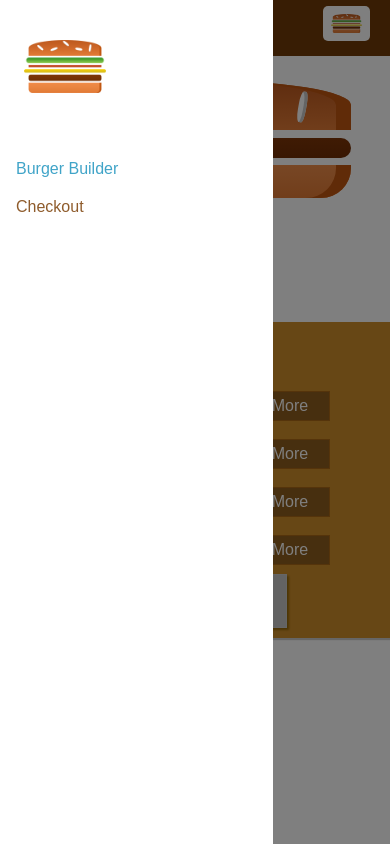
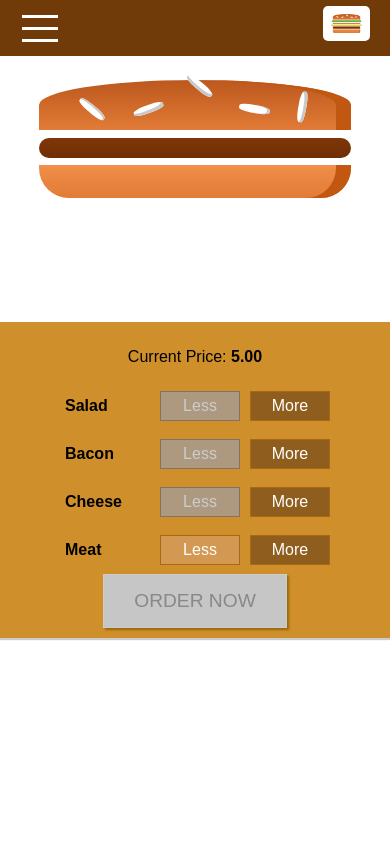
Before and after one commit to marcopestrin/react-app-example, a React app: page / in a window 390 px wide. Built offline with nearby package versions, Linux system fonts and the light colour scheme.

Commit message:
add burger button for mobile + change folders structure

```diff
--- a/src/components/Burger/OrderSumary/OrderSummary.js
+++ b/src/components/Burger/OrderSumary/OrderSummary.js
@@ -1,27 +1,29 @@
-import React    from 'react';
-import Aux      from '../../../hoc/Aux';
-import Button   from '../../UI/Button/Button';
+import React, {Component}    from 'react';
+import Aux                   from '../../../hoc/Aux/Aux';
+import Button                from '../../UI/Button/Button';
 
-const orderSummary = (props) => {
-    const ingredientSummary = Object.keys(props.ingredients)
+class OrderSummary extends Component {
+    render() {
+        const ingredientSummary = Object.keys(this.props.ingredients)
         .map(igKey => {
             return (
                 <li key={igKey}>
-                    <span style={{textTransform:'capitalize'}}>{igKey}</span>: {props.ingredients[igKey]}
+                    <span style={{textTransform:'capitalize'}}>{igKey}</span>: {this.props.ingredients[igKey]}
                 </li>
             );
         })
-    return (
+        return(
             <Aux>
                 <h3>Your Order</h3>
                 <p>A delicious burger with the following ingredients:</p>
                 <ul>{ingredientSummary}</ul>
-            <p>Total Price: <strong>{props.price.toFixed(2)}</strong></p>
+                <p>Total Price: <strong>{this.props.price.toFixed(2)}</strong></p>
                 <p>Continue to checkout?</p>
-            <Button btnType="Danger" clicked={props.purchseCancelled}>Cancel</Button>
-            <Button btnType="Success" clicked={props.purchseContinued}>Continue</Button>
+                <Button btnType="Danger" clicked={this.props.purchseCancelled}>Cancel</Button>
+                <Button btnType="Success" clicked={this.props.purchseContinued}>Continue</Button>
             </Aux>
         );
-};
+    }
+}
 
-export default orderSummary;
+export default OrderSummary;
--- a/src/components/Layout/Layout.js
+++ /dev/null
@@ -1,30 +0,0 @@
-import React, {Component}   from 'react';
-import Aux                  from '../../hoc/Aux';
-import classes              from './Layout.css';
-import SideDrawer           from '../Navigation/SideDrawer/SideDrawer';
-import Toolbar              from '../Navigation/Toolbar/Toolbar';
-
-class Layout extends Component {
-    state = {
-        showSideDrawer: true
-    }
-    SideDrawerclosedHandler = () => {
-        this.setState({showSideDrawer:false});
-
-    }
-    render() {
-        return(
-            <Aux>
-                <Toolbar />
-                <SideDrawer
-                    closed={this.SideDrawerclosedHandler}
-                    open={this.state.showSideDrawer} />
-                <main className={classes.Content}>
-                    {this.props.children}
-                </main>
-            </Aux>
-        )
-    }
-}
-
-export default Layout
--- /dev/null
+++ b/src/components/Navigation/SideDrawer/DrawerToggle/DrawerToggle.css
@@ -0,0 +1,23 @@
+.DrawerToggle {
+    width: 40px;
+    height: 100%;
+    display: flex;
+    flex-flow: column;
+    justify-content: space-around;
+    align-items: center;
+    padding: 10px 0;
+    box-sizing: border-box;
+    cursor: pointer;
+}
+
+.DrawerToggle div {
+    width: 90%;
+    height: 3px;
+    background-color: white;
+}
+
+@media (min-width: 500px) {
+    .DrawerToggle {
+        display: none;
+    }
+}
--- /dev/null
+++ b/src/components/Navigation/SideDrawer/DrawerToggle/DrawerToggle.js
@@ -0,0 +1,12 @@
+import React    from 'react';
+import classes  from './DrawerToggle.css';
+
+const drawerToggle = (props) => (
+    <div className={classes.DrawerToggle} onClick={props.clicked}>
+        <div></div>
+        <div></div>
+        <div></div>
+    </div>
+);
+
+export default drawerToggle;
--- a/src/components/Navigation/SideDrawer/SideDrawer.js
+++ b/src/components/Navigation/SideDrawer/SideDrawer.js
@@ -3,7 +3,7 @@ import classes          from './SideDrawer.css';
 import Logo             from '../../Logo/Logo';
 import NavigationItems  from '../NavigationItems/NavigationItems';
 import Backdrop         from '../../UI/Backdrop/Backdrop';
-import Aux              from '../../../hoc/Aux';
+import Aux              from '../../../hoc/Aux/Aux';
 
 const SideDrawer = (props) => {
     let attachedClasses = [classes.SideDrawer, classes.Close];
--- a/src/components/Navigation/Toolbar/Toolbar.js
+++ b/src/components/Navigation/Toolbar/Toolbar.js
@@ -2,10 +2,11 @@ import React            from 'react';
 import classes          from './Toolbar.css';
 import Logo             from '../../Logo/Logo';
 import NavigationItems  from '../NavigationItems/NavigationItems';
+import DrawerToggle     from '../SideDrawer/DrawerToggle/DrawerToggle';
 
 const toolbar = (props) => (
     <header className={classes.Toolbar}>
-        <div>menu</div>
+        <DrawerToggle clicked={props.DrawerToggleClicked} />
         <div className={classes.Logo}>
             <Logo />
         </div>
--- a/src/components/UI/Modal/Modal.js
+++ b/src/components/UI/Modal/Modal.js
@@ -1,20 +1,28 @@
-import React        from 'react';
-import classes      from './Modal.css';
-import Aux          from '../../../hoc/Aux';
-import Backdrop     from '../Backdrop/Backdrop';
-const modal = (props) => (
+import React, {Component}       from 'react';
+import classes                  from './Modal.css';
+import Aux                      from '../../../hoc/Aux/Aux';
+import Backdrop                 from '../Backdrop/Backdrop';
+
+class Modal extends Component {
+    shouldComponentUpdate(nextProps, nextState) {
+        return nextProps.show !== this.props.show;
+    }
+    render(){
+        return(
             <Aux>
-        <Backdrop show={props.show} clicked={props.modalClosed}/>
+                <Backdrop show={this.props.show} clicked={this.props.modalClosed}/>
                 <div
                     className={classes.Modal}
                     style={{
-            opacity:props.show ? '1' : '0',
-            transform:props.show ? 'translateY(0)' : 'translateY(-100vh)'
+                        opacity:this.props.show ? '1' : '0',
+                        transform:this.props.show ? 'translateY(0)' : 'translateY(-100vh)'
                     }}
                 >
-        {props.children}
+                    {this.props.children}
                 </div>
             </Aux>
         );
+    }
+}
 
-export default modal;
+export default Modal;
--- a/src/containers/BurgerBuilder/BurgerBuilder.js
+++ b/src/containers/BurgerBuilder/BurgerBuilder.js
@@ -1,5 +1,5 @@
 import React, {Component}   from 'react';
-import Aux                  from '../../hoc/Aux';
+import Aux                  from '../../hoc/Aux/Aux';
 import Burger               from '../../components/Burger/Burger';
 import BuildControls        from '../../components/Burger/BuildControls/BuildControls'
 import Modal                from '../../components/UI/Modal/Modal';
--- /dev/null
+++ b/src/hoc/Layout/Layout.js
@@ -0,0 +1,34 @@
+import React, {Component}   from 'react';
+import Aux                  from '../Aux/Aux';
+import classes              from './Layout.css';
+import SideDrawer           from '../../components/Navigation/SideDrawer/SideDrawer';
+import Toolbar              from '../../components/Navigation/Toolbar/Toolbar';
+
+class Layout extends Component {
+    state = {
+        showSideDrawer: false
+    }
+    sideDrawerclosedHandler = () => {
+        this.setState({showSideDrawer:false});
+    }
+    sideDrawerToggleHandler = () => {
+        this.setState((prevState) => {
+            return {showSideDrawer: !prevState.showSideDrawer};
+        });
+    }
+    render() {
+        return(
+            <Aux>
+                <Toolbar drawerToggleClicked={this.sideDrawerToggleHandler }/>
+                <SideDrawer
+                    closed={this.sideDrawerclosedHandler}
+                    open={this.state.showSideDrawer} />
+                <main className={classes.Content}>
+                    {this.props.children}
+                </main>
+            </Aux>
+        )
+    }
+}
+
+export default Layout
```
Also changed, not shown: src/App.js (+4 -3 lines), src/hoc/Aux/Aux.js (renamed from src/hoc/Aux.js), src/hoc/Layout/Layout.css (renamed from src/components/Layout/Layout.css). Lines whose indentation alone changed are shown as unchanged.
